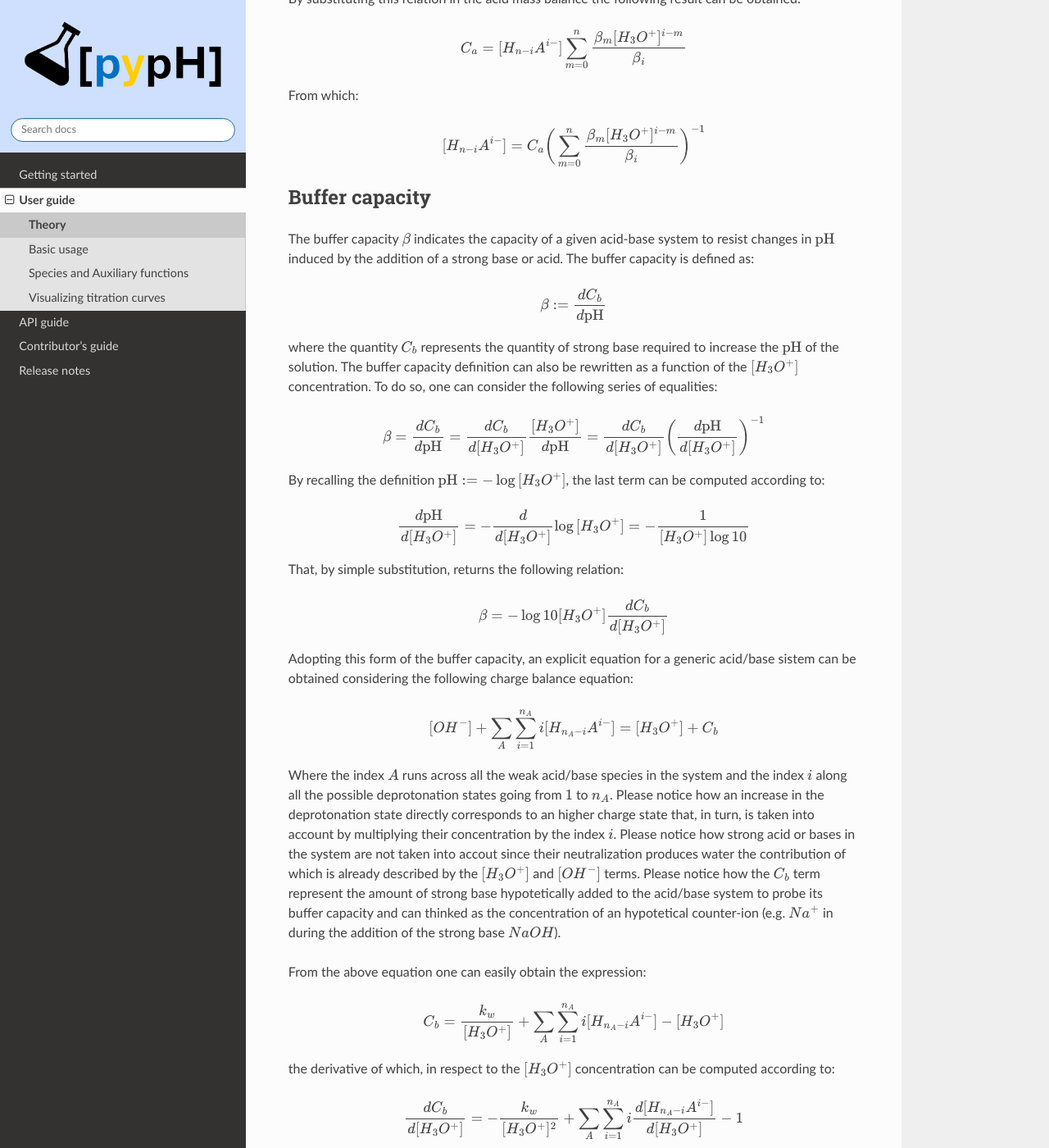
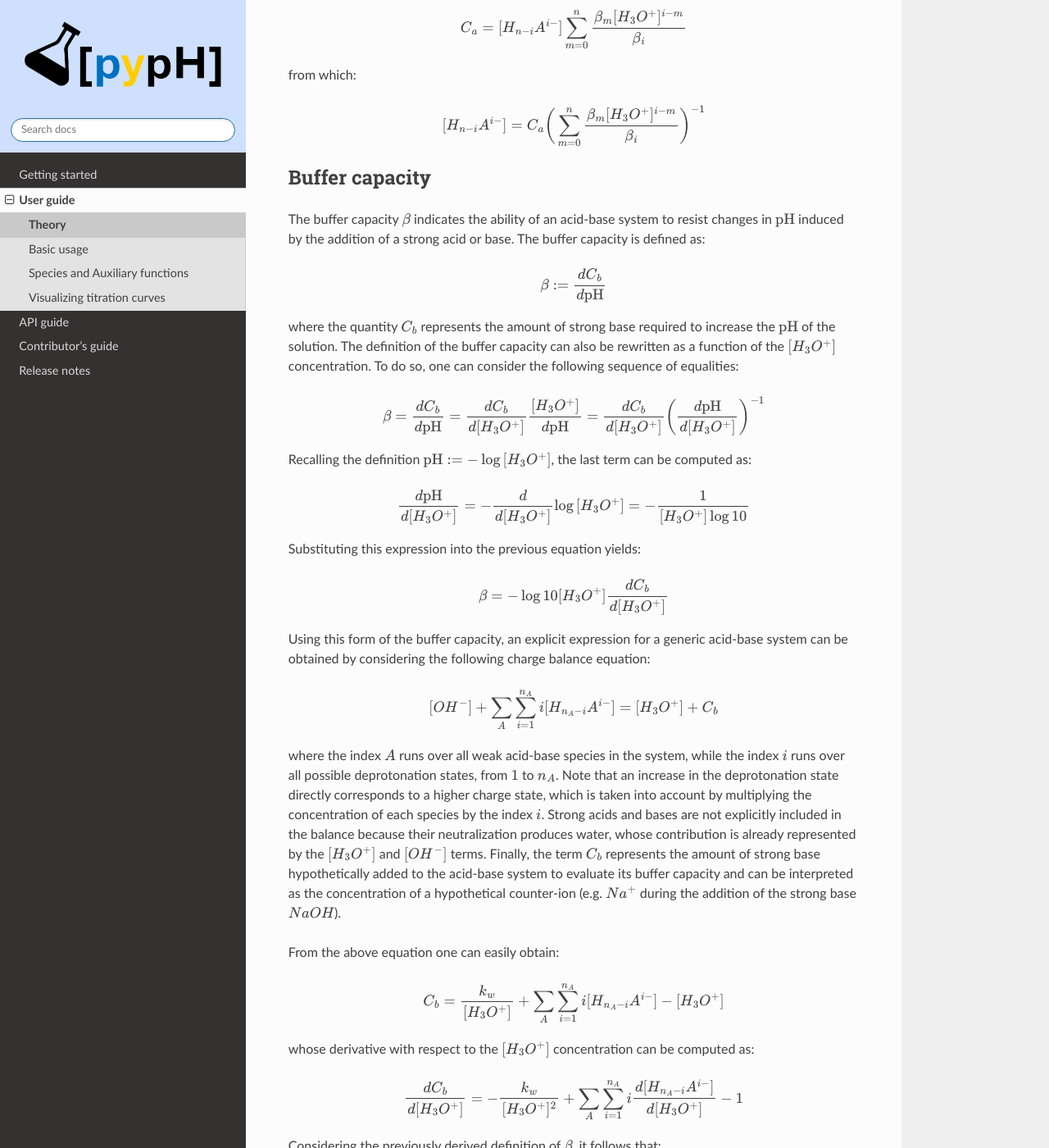
Before and after one commit to ppravatto/pypH, a Jupyter Book: the page built from docs/Guide/theory.md, in a window 1280 px wide and 1400 px high, scrolled down 2162 px. Shown: the whole window at 82% size. Built offline with Jupyter Book 1.0.4 settings and Sphinx 7.4.7 and the Read the Docs theme 3.1.0, drawn with Linux system fonts in a browser that asks for light colours; some of the changed text lies outside the part shown.

Commit message:
Updated form of theory text, typo correction

```diff
--- a/docs/Guide/theory.md
+++ b/docs/Guide/theory.md
@@ -17,63 +17,63 @@
 \ce{HA^{(n-1)-} + H_2O <=> A^{n-} + H_3O^+}
 $$
 
-Each of the written reactions is an equilibrium characterized by a acidic dissociation constant $k_a^{(i)}$ defined according to:
+Each of the above reactions is an equilibrium characterized by an acid dissociation constant $k_a^{(i)}$, defined as:
 
 $$
 k_a^{(i)}=\frac{[H_{n-i}A^{i-}][H_3O^+]}{[H_{n-i+1}A^{(i-1)-}]}
 $$
 
-where $1\leq i\leq n$ represents the index of the dissociation reaction numbered in order and starting from $1$.
+where $1\leq i\leq n$ denotes the index of the dissociation reaction, numbered sequentially starting from $1$.
 
-Given an initial concentration $C_a$ of the acid substance, the following mass balance can be written:
+Given an initial acid concentration $C_a$, the following mass balance can be written:
 
 $$
 C_a = [H_nA]+[H_{n-1}A^-]+[H_{n-2}A^{2-}] + ... + [HA^{(n-1)-}] + [A^{n-}]
 $$
 
-or, in more compact form, according to the summation:
+or, in a more compact form,
 
 $$
 C_a = \sum_{j=0}^{n} [H_{n-j}A^{j-}]
 $$
 
-Using this relation one can easily express the concentration $[H_{n-j}A^{j-}]$ of each dissociation product as a function of the total acid concentration $C_a$ and the solution $pH$.
+Using this relation, the concentration $[H_{n-j}A^{j-}]$ of each dissociation product can be expressed as a function of the total acid concentration $C_a$ and the solution pH.
 
-To show how this can be done we can start by adopting a simple observation: each dissociation constant $k_a^{(i)}$ can be used to write the concentration of two subsequent dissociation product one as a function of the other.
+To show how this can be done, let us start with a simple observation: each dissociation constant $k_a^{(i)}$ can be used to express the concentration of either of two consecutive dissociation products as a function of the other.
 
-As an example the concentraion of the deprotonation product $H_{n-i}A^{i-}$ can be use to express the concentration of its precursor $H_{n-i+1}A^{(i-1)-}$ according to:
+For example, the concentration of the deprotonated species $H_{n-i}A^{i-}$ can be used to express the concentration of its precursor $H_{n-i+1}A^{(i-1)-}$ according to:
 
 $$
 [H_{n-i+1}A^{(i-1)-}]=\frac{[H_3O^+]}{k_a^{(i)}}[H_{n-i}A^{i-}]
 $$
 
-while, at the same time, it can also be used to express the concentration of its deprotonation product $H_{k-1}A^{(n-k+1)-}$ of the following one according to:
+Likewise, it can also be used to express the concentration of the following deprotonation product according to:
 
 $$
 [H_{n-i-1}A^{(i+1)-}]=\frac{k_a^{(i+1)}}{[H_3O^+]}[H_{n-i}A^{i-}]
 $$
 
-These relations can be chained allowing to express the concentration of each species in the dissociation sequence as a function of any other.
+These relations can be chained together, allowing the concentration of each species in the dissociation sequence to be expressed as a function of any other species.
 
-Using this observation one can rewrite the acid mass balance as a function of the concentration of a generic intermediate $[H_{n-i}A^{i-}]$. To do so, a two step process can be employed. All the intermediates having higher protonation states $n-m>n-i$ can be rewritten according to:
+Using this observation, the acid mass balance can be rewritten as a function of the concentration of a generic intermediate species $[H_{n-i}A^{i-}]$. To do so, a two-step process can be employed. All species with higher protonation states ($n-m>n-i$) can be rewritten according to:
 
 $$
 [H_{n-m}A^{m-}]=\frac{[H_3O^+]^{i-m}}{\prod_{j=m+1}^{i} k_a^{(j)}}[H_{n-i}A^{i-}] \qquad \text{for} \qquad m < i
 $$
 
-while all the intermediates having lower protonation states $n-m < n-1$ can be rewritten according to:
+while all species with lower protonation states ($n-m < n-1$) can be rewritten according to:
 
 $$
 [H_{n-m}A^{m-}]=\frac{\prod_{j=i+1}^{m} k_a^{(j)}}{[H_3O^+]^{m-i}}[H_{n-i}A^{i-}] \qquad \text{for} \qquad m > i
 $$
 
-By introducting the cumulative dissociation contants:
+By introducing the cumulative dissociation constants:
 
 $$
 \beta_j := \prod_{i=1}^{j} k_a^{(i)}
 $$
 
-The previous relations can be rewritten as:
+the previous relations can be rewritten as:
 
 $$
 [H_{n-m}A^{m-}]=\frac{\beta_{m}[H_3O^+]^{i-m}}{\beta_{i}}[H_{n-i}A^{i-}] \qquad \text{for} \qquad m < i
@@ -83,20 +83,19 @@
 [H_{n-m}A^{m-}]=\frac{\beta_m}{\beta_{i}[H_3O^+]^{m-i}}[H_{n-i}A^{i-}] \qquad \text{for} \qquad m > i
 $$
 
-where, for the special case of $m=0$, $\beta_0 := 1$. By observing that, when moving from $m<i$ to the case of $i>m$, the change in sign of the exponent $i-m$ automatically takes care of bringing the $[H_3O^+]$ term to the denominator one can easily see how the two relations can be rewritten in a single expression that takes care of all the possible scenarios:
+where, for the special case $m=0$, $\beta_0 := 1$. By observing that, when moving from the case $m<i$ to the case $m>i$, the change in the sign of the exponent $i-m$ automatically moves the $[H_3O^+]$ term to the denominator, it is easy to see that the two expressions can be combined into a single equation valid for all possible cases:
 
 $$
 [H_{n-m}A^{m-}]=\frac{\beta_{m}[H_3O^+]^{i-m}}{\beta_{i}}[H_{n-i}A^{i-}]
 $$
 
-
-By substituting this relation in the acid mass balance the following result can be obtained:
+Substituting this relation into the acid mass balance yields:
 
 $$
 C_a = [H_{n-i}A^{i-}]\sum_{m=0}^{n}\frac{\beta_{m}[H_3O^+]^{i-m}}{\beta_{i}}
 $$
 
-From which:
+from which:
 
 $$
 [H_{n-i}A^{i-}] = C_a \bigg( \sum_{m=0}^{n}\frac{\beta_{m}[H_3O^+]^{i-m}}{\beta_{i}} \bigg)^{-1}
@@ -104,52 +103,53 @@
 
 (buffer-capacity)=
 ## Buffer capacity
-The buffer capacity $\beta$ indicates the capacity of a given acid-base system to resist changes in $\mathrm{pH}$ induced by the addition of a strong base or acid. The buffer capacity is defined as:
+
+The buffer capacity $\beta$ indicates the ability of an acid-base system to resist changes in $\mathrm{pH}$ induced by the addition of a strong acid or base. The buffer capacity is defined as:
 
 $$ \beta := \frac{d C_b}{d \mathrm{pH}} $$
 
-where the quantity $C_b$ represents the quantity of strong base required to increase the $\mathrm{pH}$ of the solution. The buffer capacity definition can also be rewritten as a function of the $[H_3O^+]$ concentration. To do so, one can consider the following series of equalities:
+where the quantity $C_b$ represents the amount of strong base required to increase the $\mathrm{pH}$ of the solution. The definition of the buffer capacity can also be rewritten as a function of the $[H_3O^+]$ concentration. To do so, one can consider the following sequence of equalities:
 
 $$ \beta = \frac{d C_b}{d \mathrm{pH}} = \frac{d C_b}{d [H_3O^+]}\frac{[H_3O^+]}{d \mathrm{pH}} = \frac{d C_b}{d [H_3O^+]}\left(\frac{d \mathrm{pH}}{d[H_3O^+]}\right)^{-1}$$
 
-By recalling the definition $\mathrm{pH}:= -\log{[H_3O^+]}$, the last term can be computed according to:
+Recalling the definition $\mathrm{pH}:= -\log{[H_3O^+]}$, the last term can be computed as:
 
 $$ \frac{d \mathrm{pH}}{d[H_3O^+]} = - \frac{d}{d[H_3O^+]} \log{[H_3O^+]} = - \frac{1}{[H_3O^+] \log{10}} $$
 
-That, by simple substitution, returns the following relation:
+Substituting this expression into the previous equation yields:
 
 $$ \beta = -\log{10}[H_3O^+] \frac{d C_b}{d [H_3O^+]} $$
 
-Adopting this form of the buffer capacity, an explicit equation for a generic acid/base sistem can be obtained considering the following charge balance equation:
+Using this form of the buffer capacity, an explicit expression for a generic acid-base system can be obtained by considering the following charge balance equation:
 
 $$ [OH^-] + \sum_A \sum_{i=1}^{n_A} i [H_{n_A - i}A^{i-}] = [H_3O^+] + C_b $$
 
-Where the index $A$ runs across all the weak acid/base species in the system and the index $i$ along all the possible deprotonation states going from $1$ to $n_A$. Please notice how an increase in the deprotonation state directly corresponds to an higher charge state that, in turn, is taken into account by multiplying their concentration by the index $i$. Please notice how strong acid or bases in the system are not taken into accout since their neutralization produces water the contribution of which is already described by the $[H_3O^+]$ and $[OH^-]$ terms. Please notice how the $C_b$ term represent the amount of strong base hypotetically added to the acid/base system to probe its buffer capacity and can thinked as the concentration of an hypotetical counter-ion (e.g. $Na^+$ in during the addition of the strong base $NaOH$).
+where the index $A$ runs over all weak acid-base species in the system, while the index $i$ runs over all possible deprotonation states, from $1$ to $n_A$. Note that an increase in the deprotonation state directly corresponds to a higher charge state, which is taken into account by multiplying the concentration of each species by the index $i$. Strong acids and bases are not explicitly included in the balance because their neutralization produces water, whose contribution is already represented by the $[H_3O^+]$ and $[OH^-]$ terms. Finally, the term $C_b$ represents the amount of strong base hypothetically added to the acid-base system to evaluate its buffer capacity and can be interpreted as the concentration of a hypothetical counter-ion (e.g. $Na^+$ during the addition of the strong base $NaOH$).
 
-From the above equation one can easily obtain the expression:
+From the above equation one can easily obtain:
 
 $$ C_b = \frac{k_w}{[H_3O^+]} + \sum_A \sum_{i=1}^{n_A} i [H_{n_A - i}A^{i-}] - [H_3O^+]$$
 
-the derivative of which, in respect to the $[H_3O^+]$ concentration can be computed according to:
+whose derivative with respect to the $[H_3O^+]$ concentration can be computed as:
 
 $$ \frac{d C_b}{d [H_3O^+]} = -\frac{k_w}{[H_3O^+]^2} + \sum_A \sum_{i=1}^{n_A} i \frac{d[H_{n_A - i}A^{i-}]}{d[H_3O^+]}  - 1 $$
 
-Considering the previously derived definition of $\beta$ it is simple to observe how:
+Considering the previously derived definition of $\beta$, it follows that:
 
 $$ \beta = \log{10}\left[\frac{k_w}{[H_3O^+]} - \sum_A \sum_{i=1}^{n_A} i [H_3O^+]\frac{d[H_{n_A - i}A^{i-}]}{d[H_3O^+]} + [H_3O^+]\right] $$
 
-Where the only missing term to compute is represented by the derivative $[H_{n-i}A^{i-}]$ in respect to $[H_3O^+]$. This can be easily computed recalling that, according to what derived in the previous section, the following equation can be written:
+The only remaining term to evaluate is the derivative of $[H_{n-i}A^{i-}]$ with respect to $[H_3O^+]$. Recalling the expression derived in the previous section,
 
 $$
 [H_{n-i}A^{i-}] = C_A \bigg( \sum_{m=0}^{n_A}\frac{\beta_{m}[H_3O^+]^{i-m}}{\beta_{i}} \bigg)^{-1}
 $$
 
-Following this definition the missing term can easily be computed according to:
+its derivative can be computed as:
 
 $$
 \frac{d[H_{n_A - i}A^{i-}]}{d[H_3O^+]} = -C_A \bigg( \sum_{m=0}^{n_A}\frac{\beta_{m}[H_3O^+]^{i-m}}{\beta_{i}} \bigg)^{-2} \sum_{m=0}^{n_A}\frac{(i-m)\beta_{m}[H_3O^+]^{i-m-1}}{\beta_{i}}
 $$
 
-By simple substitution one can finally obtain the expression:
+Substituting this result into the previous equation finally yields:
 
 $$\beta = \log{10}\left[ \frac{k_w}{[H_3O^+]} + \sum_A C_A \sum_{i=1}^{n_A} i \bigg( \sum_{m=0}^{n_A}\frac{\beta_{m}[H_3O^+]^{i-m}}{\beta_{i}} \bigg)^{-2} \sum_{m=0}^{n_A}\frac{(i-m)\beta_{m}[H_3O^+]^{i-m}}{\beta_{i}} + [H_3O^+] \right] $$
```
Also changed, not shown: other parts of docs/Guide/theory.md (+1 -1 lines).
